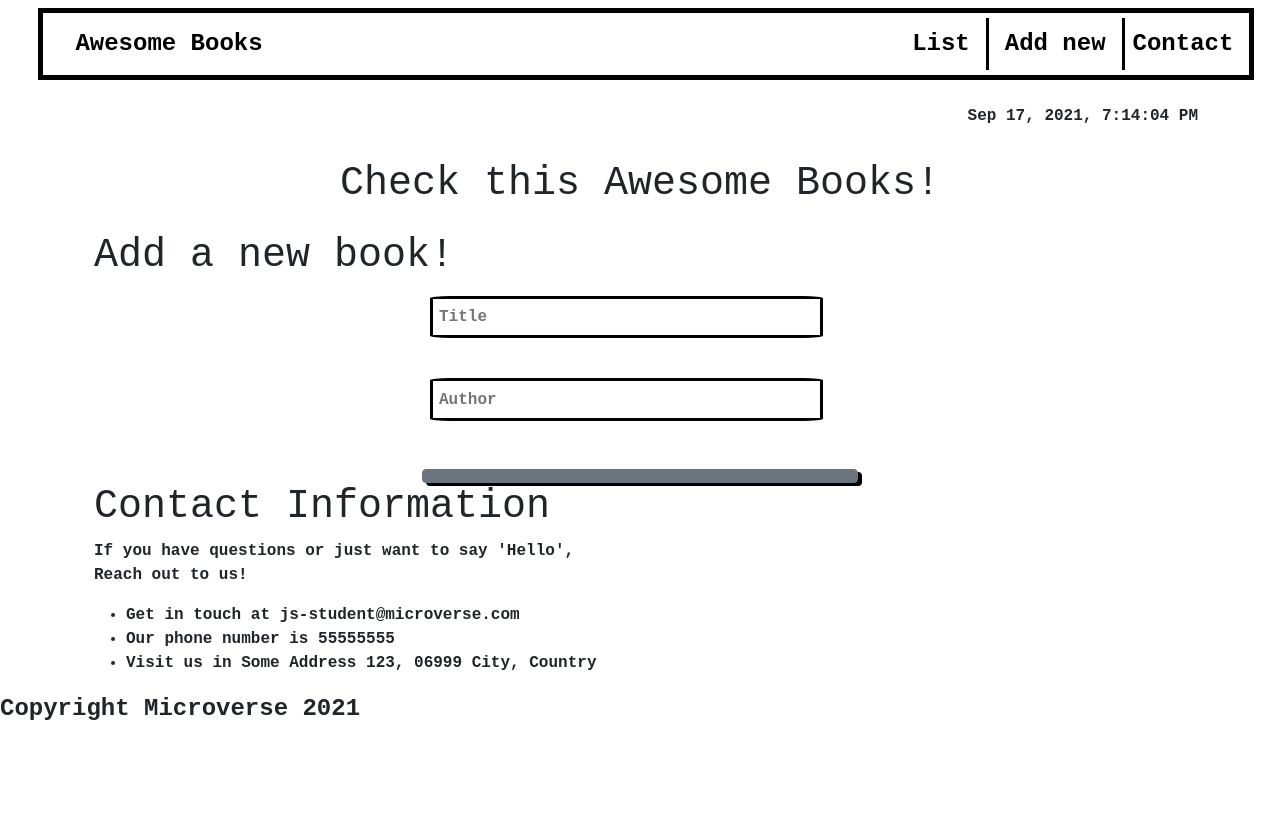
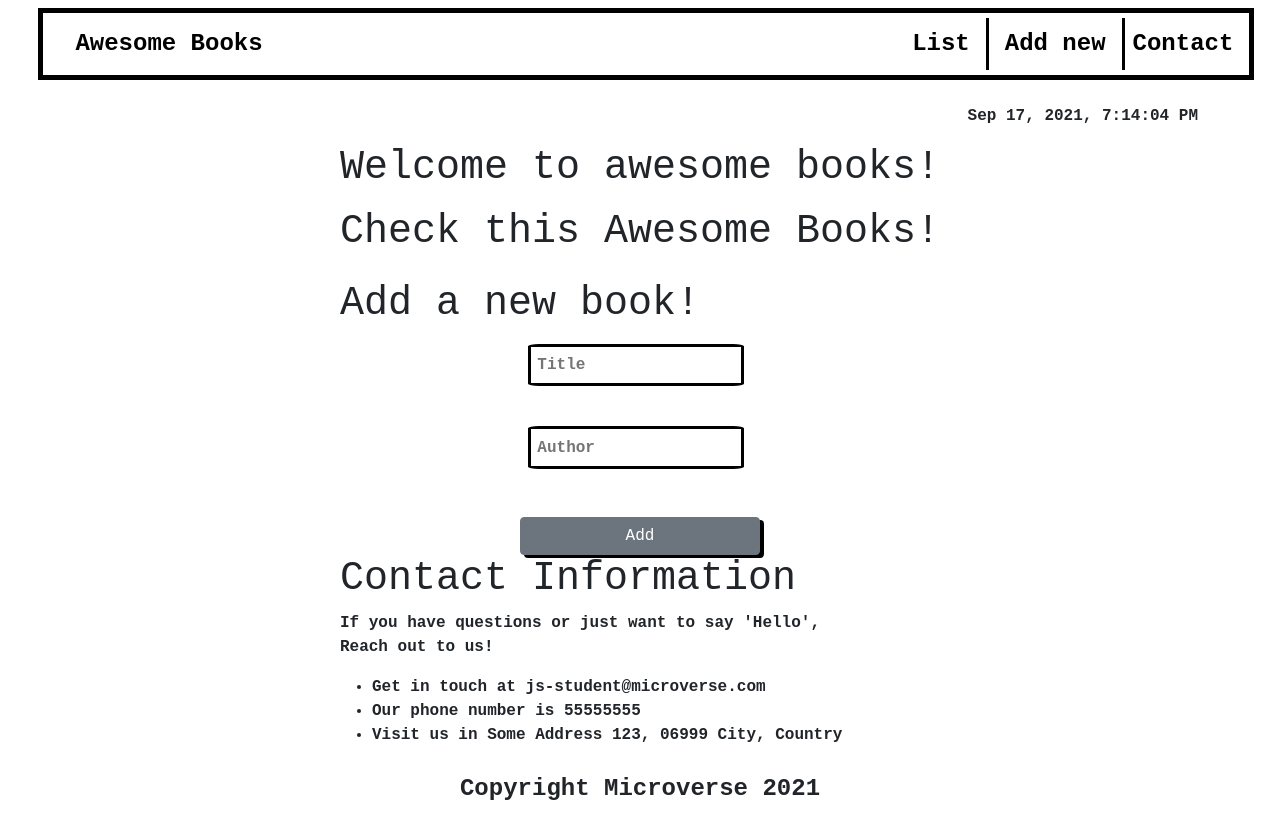
Before and after one commit to vicmaburrito/Awesome_Books, a website: page index.html in a window 1280 px wide. Drawn offline with nearby package versions, Linux system fonts and the light colour scheme.

Commit message:
fix classes and ids to match js books generator

```diff
--- a/index.html
+++ b/index.html
@@ -44,10 +44,13 @@
       </div>
     </section>
 
-    <div class="container">
-      <main class="container-fluid">
+    <div id="main">
+      <div id="content">
+        <section id="hero">
+          <h1 class="section-headers">Welcome to awesome books!</h1>
+        </section>
         <section class="mt-3" id="books">
-          <h1 class="text-center">Check this Awesome Books!</h1>
+          <h1 class="text-center section-headers">Check this Awesome Books!</h1>
           <ul id="booksList" class="flexRow"></ul>
         </section>
         <section id="add">
@@ -60,15 +63,15 @@
               type="text"
               name="author"
               placeholder="Author"
-              id="author"
               class="mt-2"
+              id="addAuthor"
             />
             <br />
-            <button type="submit" value="submit" class="btn btn-secondary mt-3" id="addButton" />
+            <button type="submit" value="submit" class="btn btn-secondary mt-3" id="addButton">Add</button> </button>
           </form>
         </section>
         <section id="contactSection">
-          <h1 class="contact-headers">Contact Information</h1>
+          <h1 class="section-headers">Contact Information</h1>
           <p class="contact-text">
             If you have questions or just want to say 'Hello',<br/>
             Reach out to us!
```
